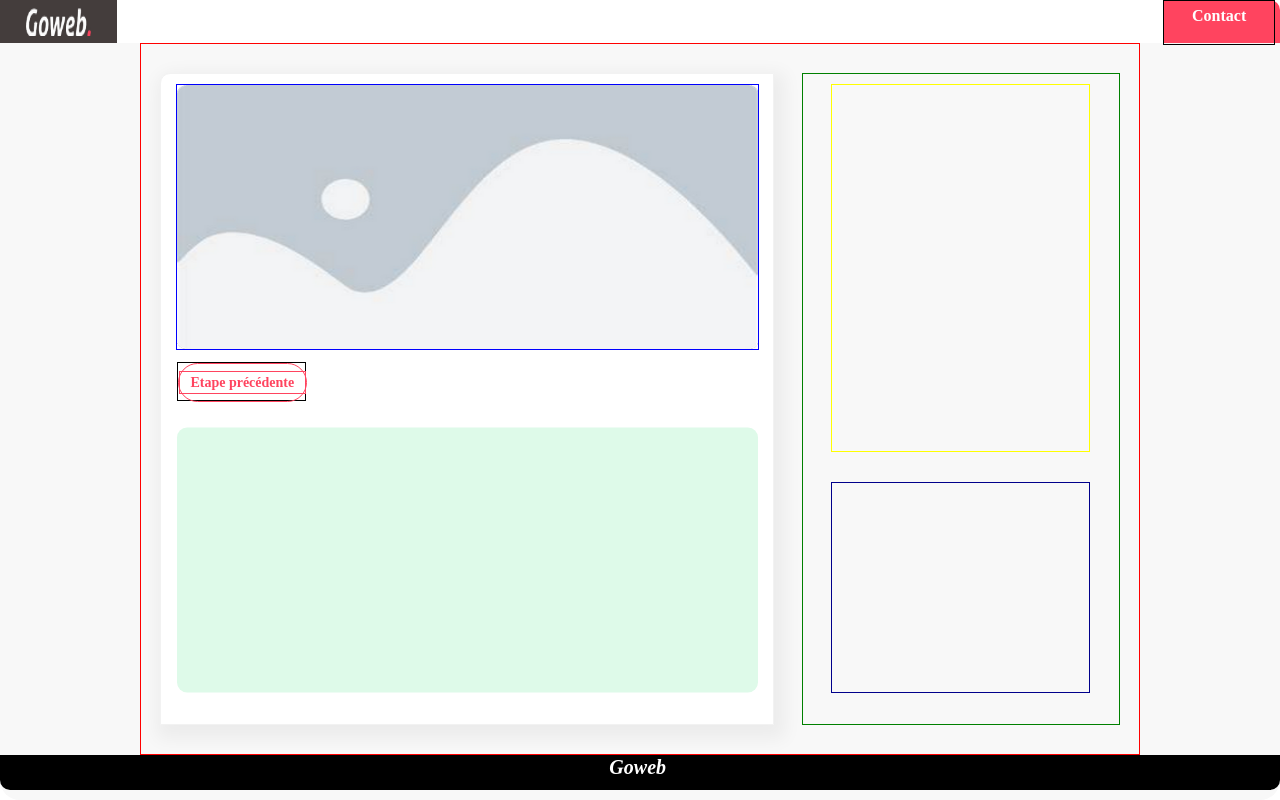
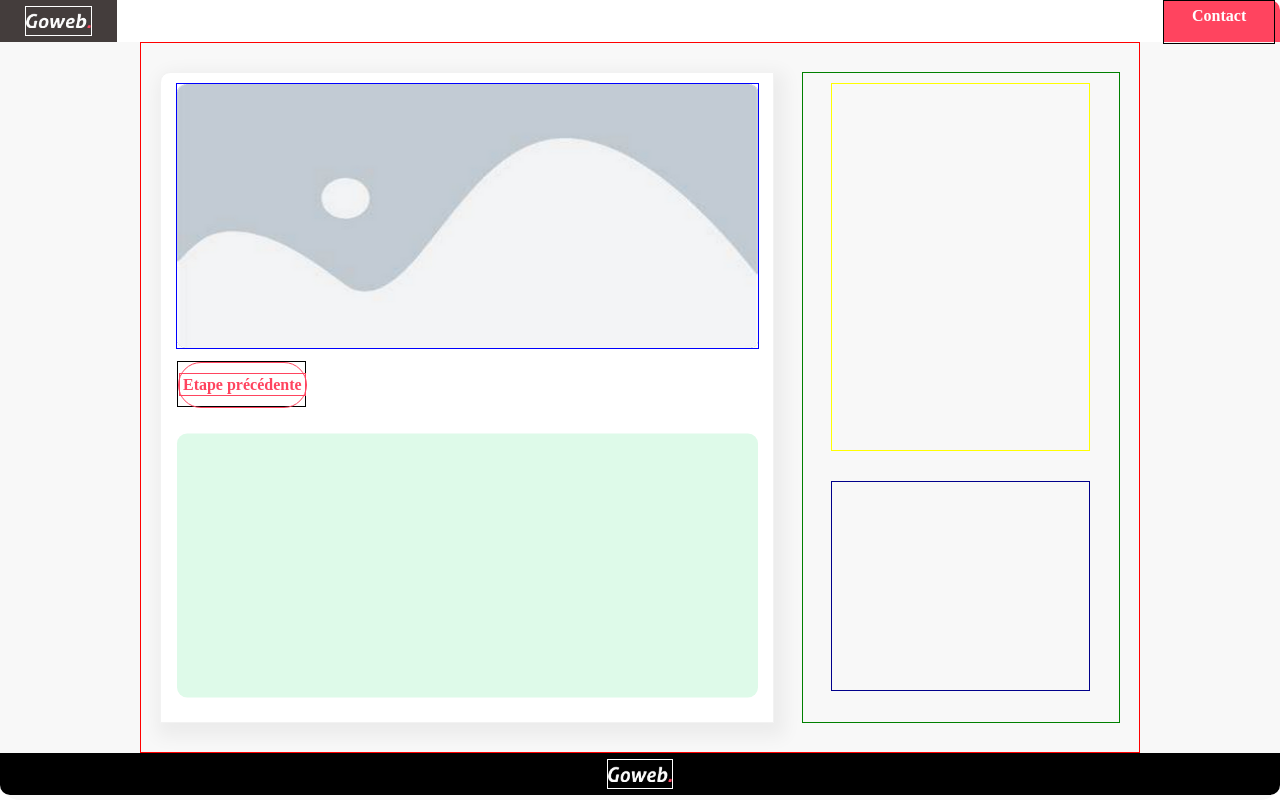
Before and after one commit to Akim-Kaf/projetgoweb, a React (Create React App) app: page / in a window 1280 px wide. Built offline with nearby package versions, Linux system fonts and the light colour scheme.

Commit message:
add of information tmplt reponsive v1

```diff
--- a/src/components/information/Information.css
+++ b/src/components/information/Information.css
@@ -1,3 +1,37 @@
+body {
+    font-size: 100%;
+}
+h1 {font-size: 3em;}
+@media screen and (max-width: 64em) {
+    body {
+        font-size: 90%;
+    }
+    h1 {
+            font-size: 2.5em;
+        }
+}
+@media screen and (max-width: 50em) {
+    body {
+        font-size: 75%;
+    }
+    h1 {
+        font-size: 2em;
+    }
+}
+@media screen and (max-width: 30em){
+    body {
+        font-size: 50%;
+    }
+    h1 {
+            font-size: 1.5em;
+        }
+    }
+
+p {
+    font-size: 1.5em;
+    line-height: 1.3 em;
+}
+
 .main-container{
     position:absolute;
     /*z-index: auto;*/
@@ -16,7 +50,7 @@
 .nav-bar{
     display: flex;
     width: 100%;
-    height: 5.352%;
+    height: 5.2%;
     gap: 0px;
     justify-content: space-between;
     opacity: 0px;
@@ -32,9 +66,27 @@
     display: flex;
 }
 
+.bottom-logo-frame{
+    width: 9.151%;
+    height: 100%;
+    /*gap: 8px;*/
+    opacity: 0px;
+    display: flex;
+    margin: auto;
+}
+
+.logo-layout{
+    width: 55.2%;
+    height: 68.57%;/*24px;*/
+    margin: auto;
+    justify-content: center;
+    display: flex;
+    border: 1px solid white; /*to remove*/
+}
+
 .logo{
-    width: 55.2%;
-    height: 68.573%;
+    width: 100%;
+    /*height: 100%;*/
     gap: 0px;
     opacity: 0px;
     margin: auto;
@@ -57,7 +109,7 @@
     gap: 0px;
     opacity: 0px;
     font-family: 'Catamaran';
-    font-size: 100%;
+    /*font-size: 100%;*/
     font-weight: 800;
     text-align: center;
     line-height: 29.52px;
@@ -240,14 +292,14 @@
     margin-top: 2%;
     left: 1%;
     width: 127px;
-    height: 37px;
+    height: 7%;
     gap: 10px;
     opacity: 0px;
     border: 1px solid black;
 }
 
 .back-button{
-    width: 127px;
+    width: 100%;
     height: 100%;
     margin: auto;
     /*padding: 16px;*/
@@ -261,12 +313,12 @@
 }
 
 .back-button-text{
-    width: 127px;
-    height: 21px;
+    width: 100%;
+    /*height: 21px;*/
     gap: 0px;
     opacity: 0px;
     font-family: 'Poppins';
-    font-size: 14px;
+    /*font-size: 14px;*/
     font-weight: 600;
     line-height: 21px;
     text-align: center;
@@ -314,7 +366,8 @@ ul{
 
 .bottom-frame{
     width: 100%;
-    height: 35px;
+    /*height: 35px;*/
+    height: 5.2%;
     /*top: 963px;*/
     gap: 10px;
     opacity: 0px;
--- a/src/components/information/Information.js
+++ b/src/components/information/Information.js
@@ -5,7 +5,9 @@ function Information(props){
     <div className="main-container">
         <div className="nav-bar">
             <div className='logo-frame'>
-                <img className='logo' src='logo.png' alt='no icon'></img>
+                <div className="logo-layout">
+                    <img className='logo' src='logo.png' alt='no icon'></img>
+                </div>
             </div>
             <div className='contact-frame'>
                 <label className='contact-text'>Contact</label><label className='red-text'>.</label>
@@ -30,7 +32,11 @@ function Information(props){
         </div>
 
         <div className='bottom-frame'>
-            <label className='bottom-text'>Goweb</label><label className='bottom-red-text'>.</label>
+            <div className='bottom-logo-frame'>
+                <div className="logo-layout">
+                        <img className='logo' src='logo.png' alt='no icon'></img>
+                </div>
+            </div>
         </div>
 
     </div>);
```
Also changed, not shown: public/logo.png.
